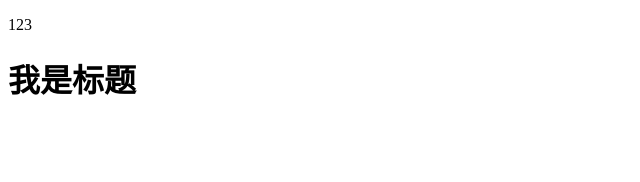
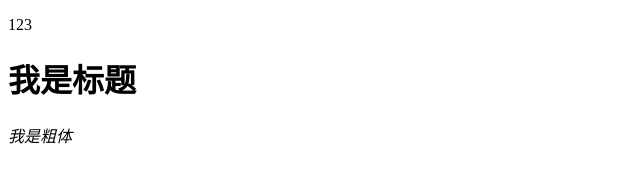
Before and after one commit to wanghaichong/whc, a plain HTML site: page index.html in a window 1280 px wide. Shown: the whole page, without its empty margins (0-640 px from the left). Drawn offline with Linux system fonts and the light colour scheme.

Commit message:
改变index.html

```diff
--- a/index.html
+++ b/index.html
@@ -10,6 +10,7 @@
 <body>
   <p>123</p>
   <h1>我是标题</h1>
+  <em>我是粗体</em>
 </body>
 
 </html>
```
